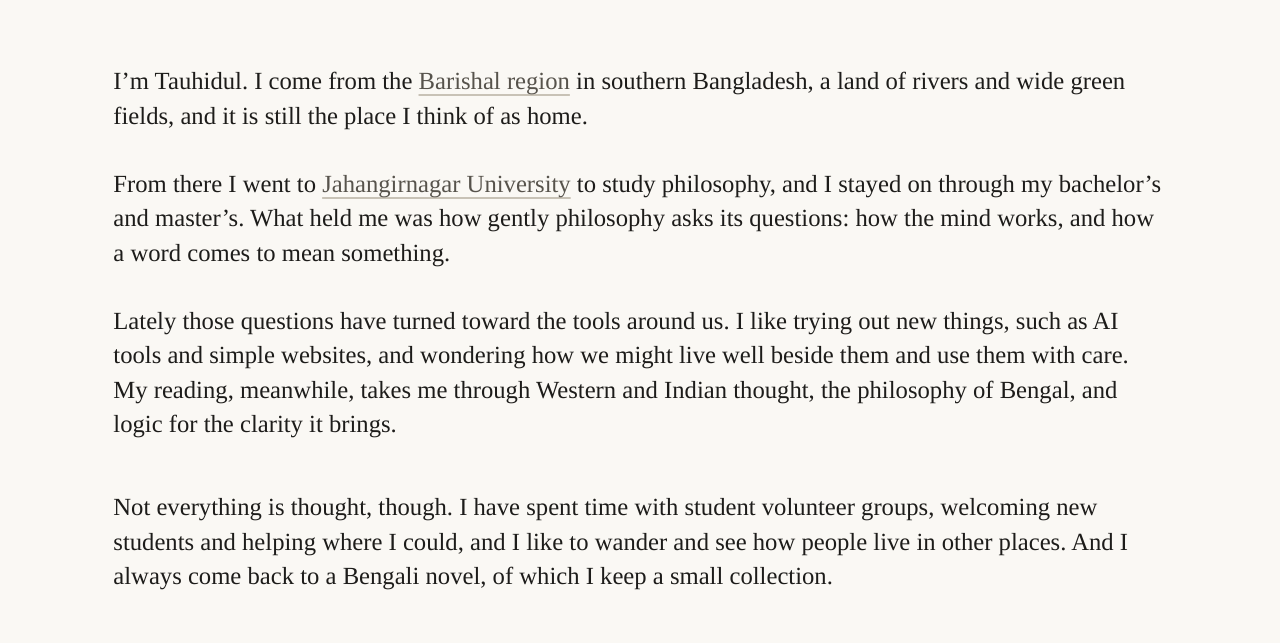
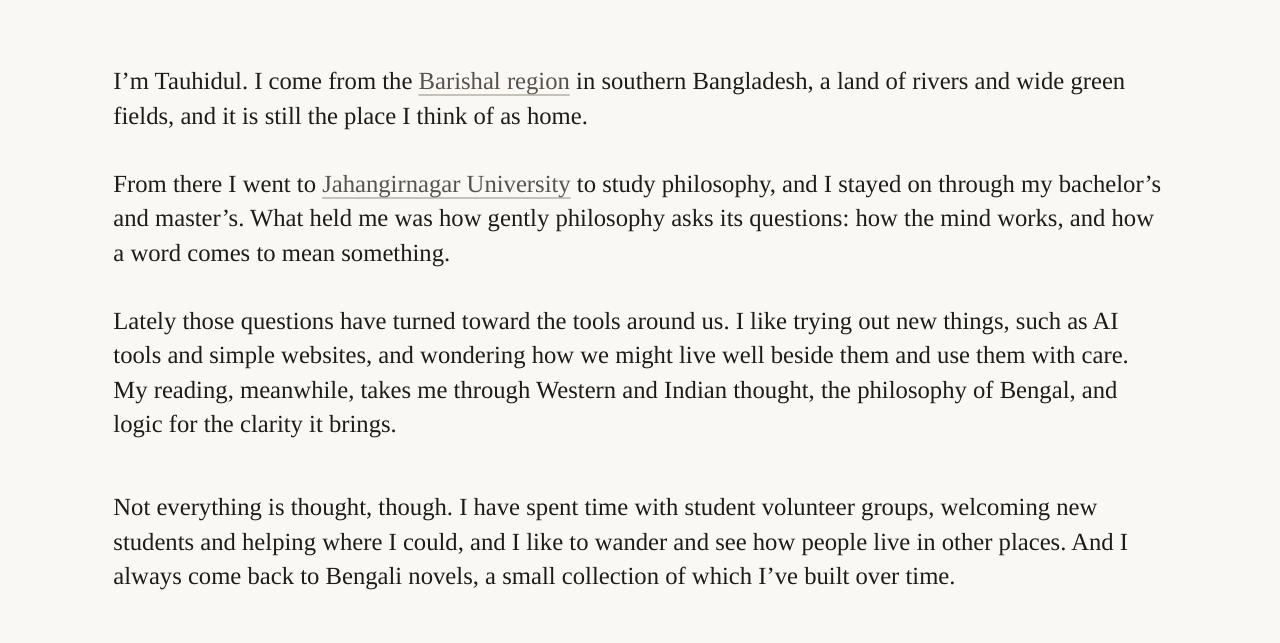
Before and after one commit to alamgir2176/tauhidul, a plain HTML site: page index.html in a window 1280 px wide. Shown: the part 562-1205 px from the top of the page. Drawn offline with Linux system fonts and the light colour scheme.

Commit message:
Refine text about Bengali novels in index.html

```diff
--- a/index.html
+++ b/index.html
@@ -70,7 +70,7 @@
         </section>
 
         <section class="text">
-          <p>Not everything is thought, though. I have spent time with student volunteer groups, welcoming new students and helping where I could, and I like to wander and see how people live in other places. And I always come back to a Bengali novel, of which I keep a small collection.</p>
+          <p>Not everything is thought, though. I have spent time with student volunteer groups, welcoming new students and helping where I could, and I like to wander and see how people live in other places. And I always come back to Bengali novels, a small collection of which I’ve built over time.</p>
         </section>
       </main>
 
```
